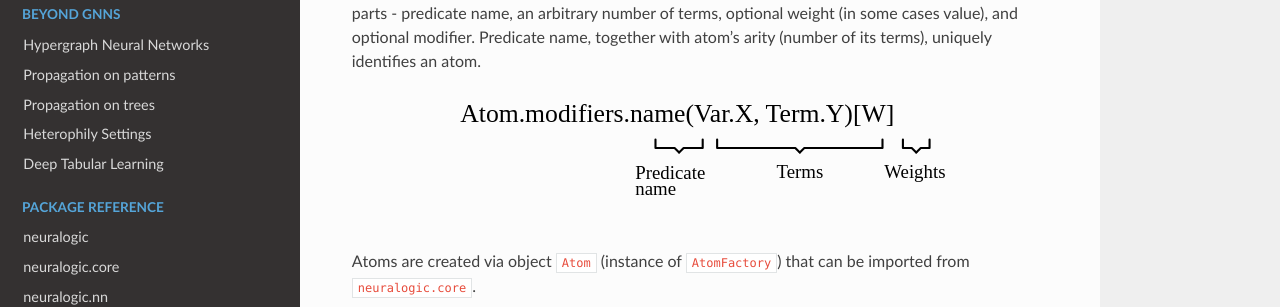
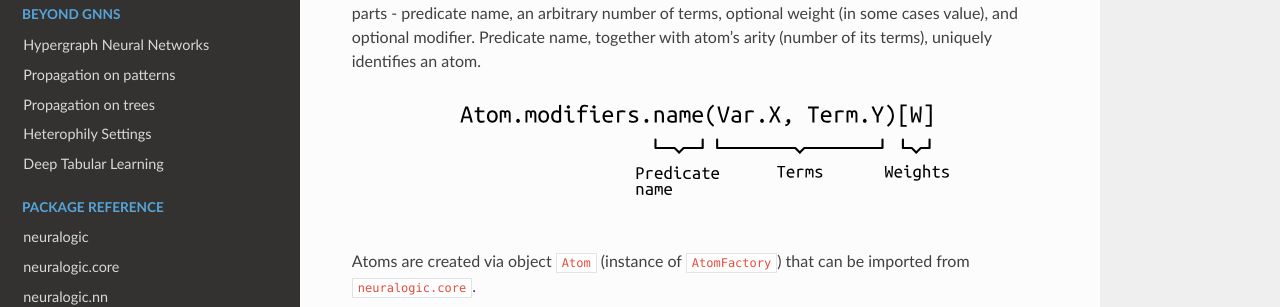
Before and after one commit to LukasZahradnik/PyNeuraLogic, a Sphinx documentation site: the page built from docs/language.rst, in a window 1280 px wide. Shown: the part 526-833 px from the top of the page. Built offline with Sphinx 7.4.7 and the Read the Docs theme 2.0.0, drawn with Linux system fonts in a browser that asks for light colours.

Commit message:
Fix image fonts

```diff
--- a/docs/installation.rst
+++ b/docs/installation.rst
@@ -8,7 +8,7 @@ you have to install it manually.
 
 .. note::
 
-    Make sure that you have correctly set the :code:`"JAVA_HOME` environment variable, or set it via :py:data:`~neuralogic.set_java_home` before using any of the library features.
+    Make sure that you have correctly set the :code:`"JAVA_HOME"` environment variable, or set it via :py:data:`~neuralogic.set_java_home` before using any of the library features.
 
 Using PIP
 #########
```
Also changed, not shown: docs/_static/atom.svg, docs/_static/simple_graph.svg.
